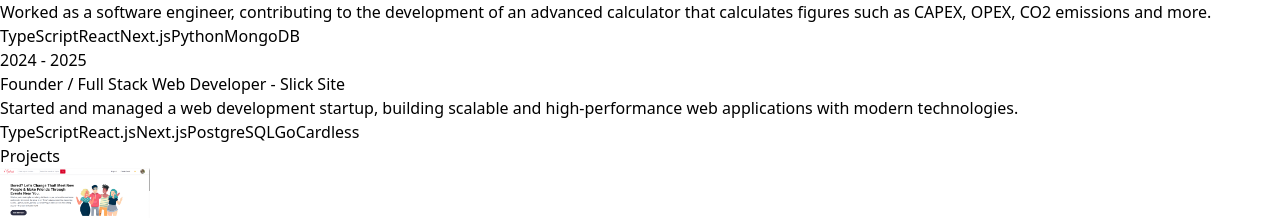
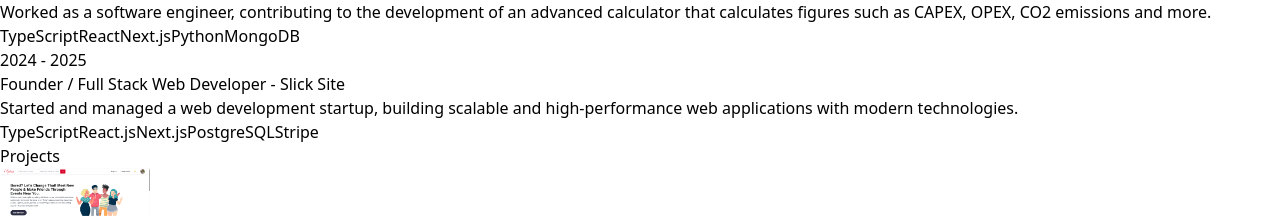
Before and after one commit to Leorev01/React_Portfolio, a React (Vite) app in the folder React_Portfolio/: page / in a window 1280 px wide. Shown: the part 4927-5145 px from the top of the page. Built offline with nearby package versions, Linux system fonts and the light colour scheme.

Commit message:
Update index.js

```diff
--- a/React_Portfolio/src/constants/index.js
+++ b/React_Portfolio/src/constants/index.js
@@ -27,7 +27,7 @@ export const EXPERIENCES = [
     role: "Founder / Full Stack Web Developer",
     company: "Slick Site",
     description: `Started and managed a web development startup, building scalable and high-performance web applications with modern technologies.`,
-    technologies: ["TypeScript", "React.js", "Next.js", "PostgreSQL", "GoCardless"],
+    technologies: ["TypeScript", "React.js", "Next.js", "PostgreSQL", "Stripe"],
   },
 ];
 
```
